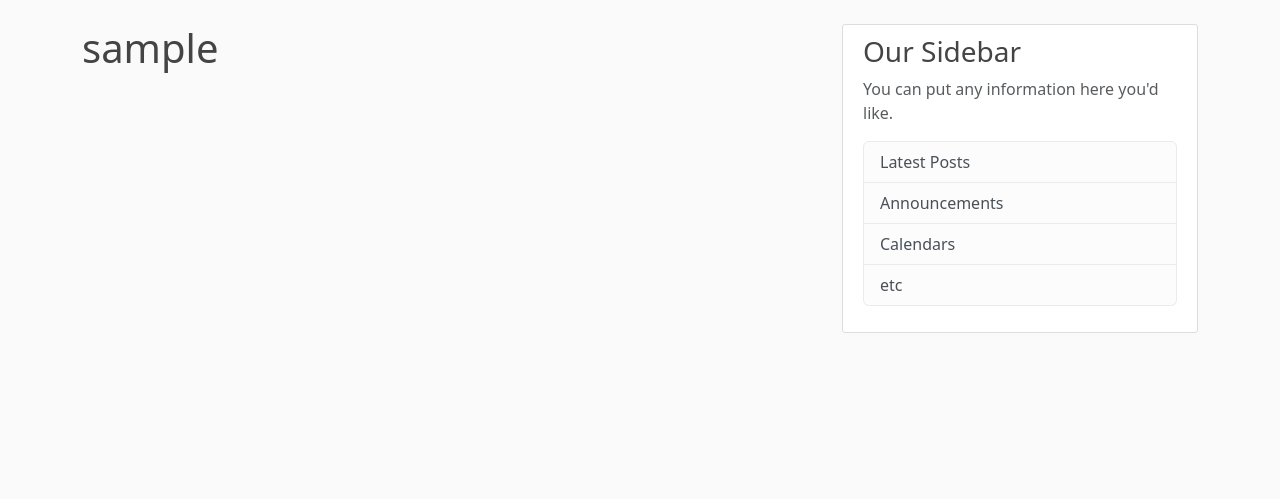
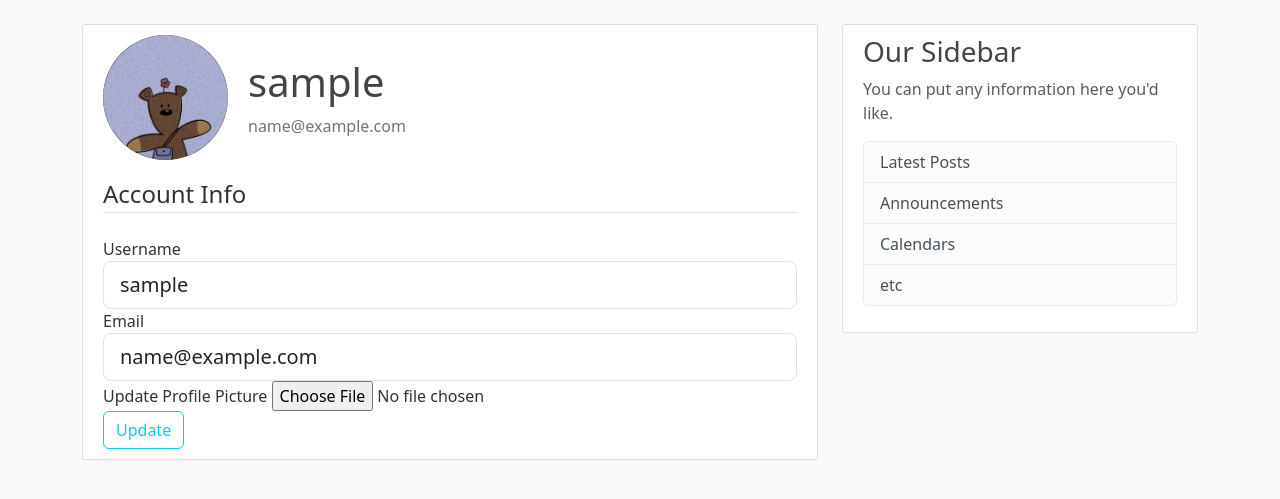
Before and after one commit to dkundra374-sketch/Flask_Blog, a Flask app: page /account in a window 1280 px wide. Shown: the part 56-555 px from the top of the page. Run offline with Flask 3, Linux system fonts and the light colour scheme; the visitor is signed in with stand-in values (Sample User, id 1); some libraries are stand-ins or nearby versions.

Commit message:
Add account updates and profile picture uploads

```diff
--- a/app/forms.py
+++ b/app/forms.py
@@ -1,4 +1,6 @@
 from flask_wtf import FlaskForm
+from flask_wtf.file import FileField, FileAllowed
+from flask_login import current_user
 from wtforms import StringField,PasswordField,SubmitField,BooleanField
 from wtforms.validators import DataRequired , Length , Email , EqualTo ,ValidationError
 from app.models import User
@@ -31,3 +33,23 @@ class LoginForm(FlaskForm):
                              validators = [DataRequired()])
     remember = BooleanField('Remember Me')
     submit = SubmitField('Login')
+
+class UpdateAccountForm(FlaskForm):
+    username = StringField('Username' ,
+                           validators = [DataRequired(),Length(min=2,max=20)])
+    email = StringField('Email' ,
+                           validators = [DataRequired(),Email()])
+    picture = FileField('Update Profile Picture',validators=[FileAllowed(['jpg','png','gif'])])
+    submit = SubmitField('Update')
+
+    def validate_username(self,username):
+        if username.data != current_user.username:
+            user=User.query.filter_by(username=username.data).first()
+            if user:
+                raise ValidationError('That username is taken.Please choose a different one')
+
+    def validate_email(self,email):
+        if email.data != current_user.email:
+            user=User.query.filter_by(email=email.data).first()
+            if user:
+                raise ValidationError('That email is taken.Please choose a different one')
--- a/app/routes.py
+++ b/app/routes.py
@@ -1,6 +1,9 @@
+import os
+import secrets
+from PIL import Image
 from flask import render_template , url_for,flash,redirect,request
 from app import app,db,bcrypt
-from app.forms import RegistrationForm, LoginForm
+from app.forms import RegistrationForm, LoginForm, UpdateAccountForm
 from app.models import User , Post
 from flask_login import login_user,current_user,logout_user , login_required
 
@@ -63,7 +66,37 @@ def logout():
     logout_user()
     return redirect(url_for('home'))
 
-@app.route("/account")
+def save_picture(form_picture):
+    random_hex=secrets.token_hex(8)
+    _,f_ext=os.path.splitext(form_picture.filename)
+    picture_fn= random_hex+f_ext
+    picture_path = os.path.join(app.root_path,'static/profile_pics',picture_fn)
+
+    output_size=(125,125)
+    i = Image.open(form_picture)
+    i.thumbnail(output_size)
+    i.save(picture_path)
+
+    return picture_fn
+
+
+@app.route("/account",methods=['GET', 'POST'])
 @login_required
 def account():
-    return render_template('account.html', title='Account')
+    form=UpdateAccountForm()
+    if form.validate_on_submit():
+        if form.picture.data:
+            picture_file=save_picture(form.picture.data)
+            current_user.image_file = picture_file
+        current_user.username = form.username.data
+        current_user.email = form.email.data
+        db.session.commit()
+        flash('Your account has been updated!', 'success')
+        return redirect(url_for('account'))
+
+    elif request.method == 'GET':
+        form.username.data = current_user.username
+        form.email.data = current_user.email
+    image_file= url_for('static',filename='profile_pics/' + current_user.image_file)
+    return render_template('account.html', title='Account',
+                           image_file=image_file,form=form)
--- a/app/templates/account.html
+++ b/app/templates/account.html
@@ -1,4 +1,64 @@
 {% extends "layout.html" %}
+
 {% block content %}
-    <h1>{{ current_user.username }} </h1>
+    <div class="content-section">
+      <div class="d-flex align-items-center">
+            <img class="rounded-circle account-img" src="{{ image_file }}">
+
+            <div>
+                <h2 class="account-heading">{{ current_user.username }}</h2>
+                <p class="text-secondary">{{ current_user.email }}</p>
+            </div>
+        </div>
+
+        <form method="POST" action="" enctype="multipart/form-data">
+            {{ form.hidden_tag() }}
+            <fieldset class="form-group">
+                <legend class="border-bottom mb-4"> Account Info </legend>
+                <div class="form-group">
+                    {{ form.username.label(class="form-control-label")}}
+
+                    {% if form.username.errors %}
+                    {{ form.username(class="form-control form-control-lg is-invalid")}}
+                        <div class="invalid-feedback">
+                              {% for error in form.username.errors %}
+                               <span> {{ error }}</span>
+                              {%endfor%}
+                        </div>
+                        {% else %}
+                        {{ form.username(class="form-control form-control-lg")}}
+                    {%endif%}
+
+                </div>
+                <div class="form-group">
+                    {{ form.email.label(class="form-control-label")}}
+
+                    {% if form.email.errors %}
+                    {{ form.email(class="form-control form-control-lg is-invalid")}}
+                        <div class="invalid-feedback">
+                              {% for error in form.email.errors %}
+                               <span> {{ error }}</span>
+                              {%endfor%}
+                        </div>
+                        {% else %}
+                        {{ form.email(class="form-control form-control-lg")}}
+                    {%endif%}
+
+                </div>
+                <div class="form-group">
+                    {{ form.picture.label() }}
+                    {{ form.picture(class="form-control-file") }}
+                    {%  if form.picture.errors  %}
+                        {% for error in form.picture.errors %}
+                          <span class="text-danger"> {{ error }}</span><br>
+                        {%endfor%}
+                    {% endif %}
+                  </div>
+                <div class="form-group">
+                    {{ form.submit(class="btn btn-outline-info")}}
+
+                </div>
+            </fieldset>
+        </form>
+   </div>
 {% endblock content %}
```
Also changed, not shown: app/static/profile_pics/67b088dd1ff8c2d4.gif (added), app/static/profile_pics/default.jpg (added).
